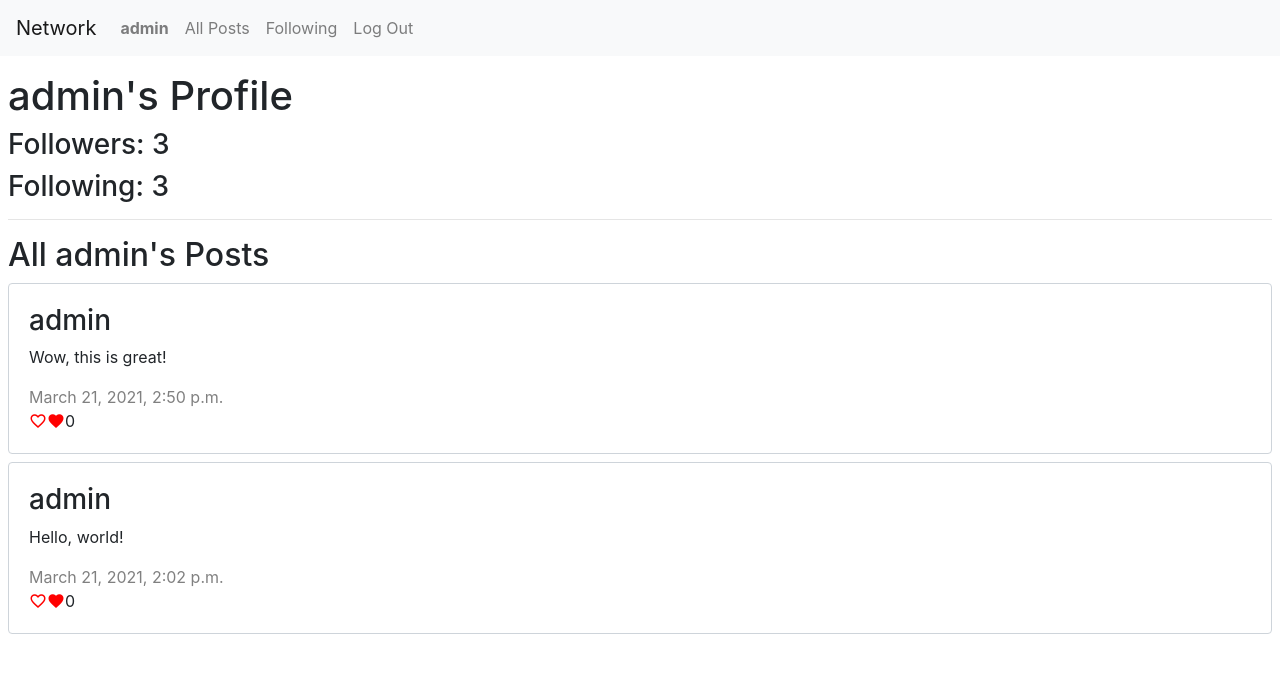
After one commit to ecanali/coding-exercises, a Django app: page /profile/admin in a window 1280 px wide. The commit adds this page. Shown: the top 673 px of the page. Run offline with Django 3.2, Linux system fonts and the light colour scheme; a user stored in the database is signed in; data comes from the database, SQL or seed files in the repository; both versions use the stored data as it was after the commit; some libraries are stand-ins or nearby versions.

Commit message:
first 3 specifications added

```diff
--- a/cs50-network/network/models.py
+++ b/cs50-network/network/models.py
@@ -4,3 +4,48 @@ from django.db import models
 
 class User(AbstractUser):
     pass
+
+
+# Vamos precisar armazenar as seguintes tabelas
+# Posts - user, content, timestamp, likes
+class Post(models.Model):
+    author = models.ForeignKey("User", on_delete=models.CASCADE, related_name="posts")
+    content = models.TextField(blank=True)
+    timestamp = models.DateTimeField(auto_now_add=True)
+    likes = models.ManyToManyField("User", related_name="liked_posts")
+
+    def serialize(self):
+        return {
+            "id": self.id,
+            "author": self.author,
+            "content": self.content,
+            "timestamp": self.timestamp.strftime("%b %d %Y, %I:%M %p"),
+            "likes": [user.id for user in self.likes.all()]
+        }
+
+
+# User (update) - incluir lista pessoas followers, lista pessoas following
+class Follower(models.Model):
+    user = models.ForeignKey("User", on_delete=models.CASCADE, related_name="followers")
+    follower = models.ForeignKey("User", on_delete=models.CASCADE, related_name="following")
+
+    def serialize(self):
+        return {
+            "id": self.id,
+            "user": self.user,
+            "follower": self.follower
+        }
+
+
+# # Original / Initial
+# # User (update) - incluir lista pessoas followers, lista pessoas following
+# class Follower(models.Model):
+#     followers = models.ManyToManyField("User", related_name="followers")
+#     following = models.ManyToManyField("User", related_name="following")
+
+#     def serialize(self):
+#         return {
+#             "id": self.id,
+#             "followers": [user.id for user in self.followers.all()],
+#             "following": [user.id for user in self.following.all()]
+#         }
--- a/cs50-network/network/static/network/styles.css
+++ b/cs50-network/network/static/network/styles.css
@@ -0,0 +1,29 @@
+.body {
+    padding: 16px 8px;
+}
+
+.post-item {
+    border: 1px solid #ced4da;
+    border-radius: .25rem;
+    padding: 20px;
+    margin-bottom: 8px;
+}
+
+.post-item form button {
+    margin-top: 8px;
+}
+
+.post-item span.timestamp {
+    display: block;
+    color: grey;
+}
+
+.post-item .likes {
+    display: flex;
+    align-items: center;
+}
+
+.post-item .likes .material-icons.redheart {
+    color: red;
+    font-size: 18px
+}
--- a/cs50-network/network/templates/network/layout.html
+++ b/cs50-network/network/templates/network/layout.html
@@ -5,18 +5,19 @@
     <head>
         <title>{% block title %}Social Network{% endblock %}</title>
         <link rel="stylesheet" href="https://stackpath.bootstrapcdn.com/bootstrap/4.4.1/css/bootstrap.min.css" integrity="sha384-Vkoo8x4CGsO3+Hhxv8T/Q5PaXtkKtu6ug5TOeNV6gBiFeWPGFN9MuhOf23Q9Ifjh" crossorigin="anonymous">
+        <link href="https://fonts.googleapis.com/icon?family=Material+Icons" rel="stylesheet">
         <link href="{% static 'network/styles.css' %}" rel="stylesheet">
     </head>
     <body>
 
         <nav class="navbar navbar-expand-lg navbar-light bg-light">
-            <a class="navbar-brand" href="#">Network</a>
+            <a class="navbar-brand" href="{% url 'index' %}">Network</a>
 
             <div>
               <ul class="navbar-nav mr-auto">
                 {% if user.is_authenticated %}
                     <li class="nav-item">
-                        <a class="nav-link" href="#"><strong>{{ user.username }}</strong></a>
+                        <a class="nav-link" href="{% url 'profile' user.username %}"><strong>{{ user.username }}</strong></a>
                     </li>
                 {% endif %}
                 <li class="nav-item">
--- /dev/null
+++ b/cs50-network/network/templates/network/profile.html
@@ -0,0 +1,34 @@
+{% extends "network/layout.html" %}
+
+{% block body %}
+    <h1>{{user_profile.username}}'s Profile</h1>
+    <h3>Followers: {{ followers }}</h3>
+    <h3>Following: {{ following }}</h3>
+
+    {% if user.is_authenticated and user.id != user_profile.id %}
+        <form action="{% url 'follow' user_profile.id %}">
+            {% if is_following == False %}
+                <button type="submit" class="btn btn-primary">Follow</button>
+            {% else %}
+                <button type="submit" class="btn btn-primary">Unfollow</button>
+            {% endif %}
+        </form>
+    {% endif %}
+    <hr>
+
+    <div class="all-posts">
+        <h2>All {{user_profile.username}}'s Posts</h2>
+        {% for post in user_posts %}
+            <div class="post-item">
+                <h3>{{ post.author }}</h3>
+                <p>{{ post.content }}</p>
+                <span class="timestamp">{{ post.timestamp }}</span>
+                <div class="likes">
+                    <span class="material-icons redheart">favorite_border</span>
+                    <span class="material-icons redheart">favorite</span>
+                    <span> 0</span>
+                </div>
+            </div>
+        {% endfor %}
+    </div>
+{% endblock %}
--- a/cs50-network/network/urls.py
+++ b/cs50-network/network/urls.py
@@ -7,5 +7,7 @@ urlpatterns = [
     path("", views.index, name="index"),
     path("login", views.login_view, name="login"),
     path("logout", views.logout_view, name="logout"),
-    path("register", views.register, name="register")
+    path("register", views.register, name="register"),
+    path("profile/<str:username>", views.profile_view, name="profile"),
+    path("follow/<int:user_id>", views.follow, name="follow"),
 ]
--- a/cs50-network/network/views.py
+++ b/cs50-network/network/views.py
@@ -1,14 +1,89 @@
+from django import forms
+
 from django.contrib.auth import authenticate, login, logout
 from django.db import IntegrityError
 from django.http import HttpResponse, HttpResponseRedirect
 from django.shortcuts import render
 from django.urls import reverse
 
-from .models import User
+from .models import User, Post, Follower
+
+
+class CreatePostForm(forms.Form):
+    content = forms.CharField(widget=forms.Textarea(attrs={'placeholder': "What's happening?", "rows":2, 'class':'form-control'}), required=True, label='')
 
 
 def index(request):
-    return render(request, "network/index.html")
+    post_form = CreatePostForm(request.POST or None)
+
+    if request.method == "POST":
+        if not request.user.is_authenticated:
+            # messages.error(request, 'Sorry, you must log in before create a listing.')
+            return HttpResponseRedirect(reverse("index"))
+
+        user = User.objects.get(id=request.user.id)
+
+        if post_form.is_valid():
+            post = Post(
+                author=user,
+                content=post_form.cleaned_data["content"]
+            )
+            post.save()
+
+            return HttpResponseRedirect(reverse("index"))
+    else:
+        return render(request, "network/index.html", {
+        "post_form": post_form,
+        "posts": Post.objects.all().order_by('-id')
+    })
+
+
+def follow(request, user_id):
+    try:
+
+        # >>> INCLUIR VALIDAÇÃO BACK N DEIXAR PRÓPRIO USUÁRIO SE SEGUIR!
+
+        # get current user and target user to follow/unfollow
+        current_user = User.objects.get(id=request.user.id)
+        target_user = User.objects.get(id=user_id)
+
+        # remove if already following, else add the follower
+        if Follower.objects.filter(user=target_user, follower=current_user).exists():
+            Follower.objects.filter(user=target_user, follower=current_user).delete()
+        else:
+            add_follower = Follower(
+                user=target_user,
+                follower=current_user
+            )
+            add_follower.save()
+
+        return HttpResponseRedirect(reverse("profile", args=(target_user.username,)))
+    except User.DoesNotExist:
+        return HttpResponseRedirect(reverse("index"))
+
+
+def profile_view(request, username):
+
+    # INCLUIR LÓGICA PARA USUÁRIO NÃO LOGADO ACESSAR PÁGINA
+
+    # Query for requested user
+    try:
+        user = User.objects.get(username=username)
+        current_user = User.objects.get(id=request.user.id)
+        is_following = False
+
+        if Follower.objects.filter(user=user, follower=current_user).exists():
+            is_following = True
+
+        return render(request, "network/profile.html", {
+            "user_posts": Post.objects.filter(author_id=user).order_by('-id'),
+            "followers": len(Follower.objects.filter(user=user)),
+            "following": len(Follower.objects.filter(follower=user)),
+            "user_profile": user,
+            "is_following": is_following
+        })
+    except User.DoesNotExist:
+        return HttpResponseRedirect(reverse("index"))
 
 
 def login_view(request):
```
Also changed, not shown: cs50-network/network/templates/network/index.html (+28 -1 lines), cs50-network/db.sqlite3, cs50-network/network/migrations/0002_post.py (added), cs50-network/network/migrations/0003_follower.py (added), cs50-network/network/migrations/0004_auto_20210321_1835.py (added), cs50-network/network/migrations/0005_auto_20210321_1844.py (added).
